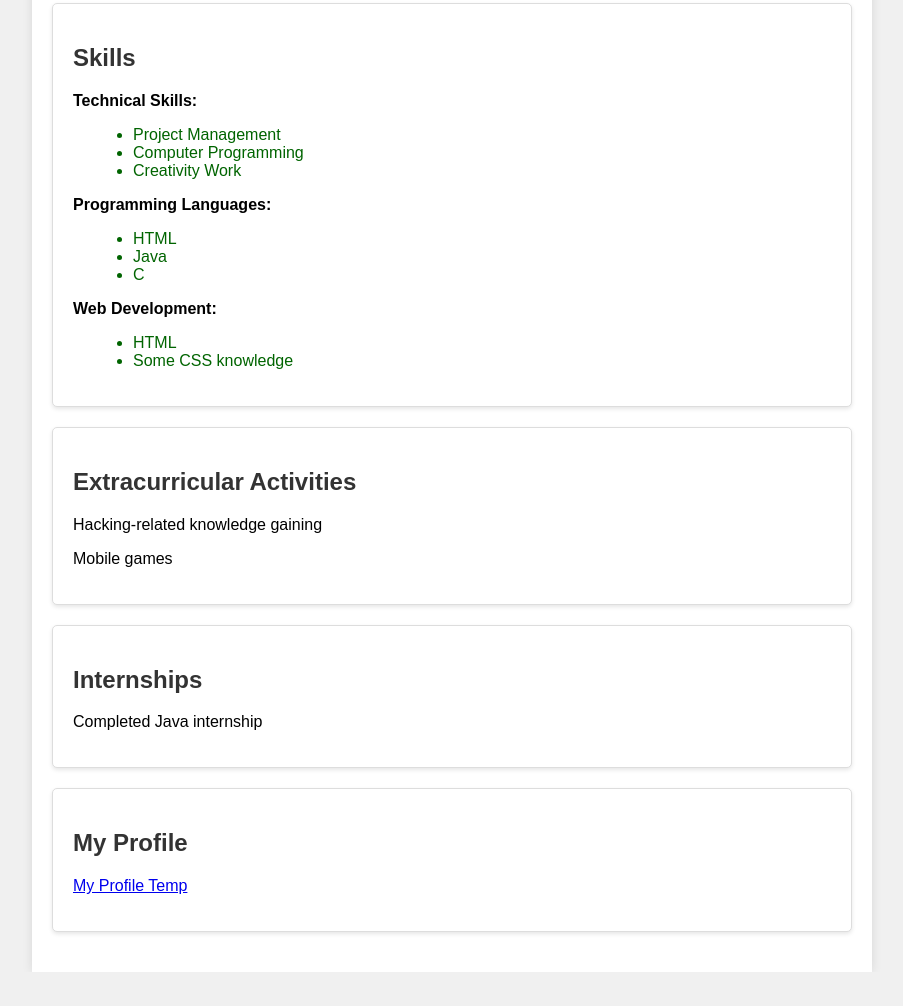
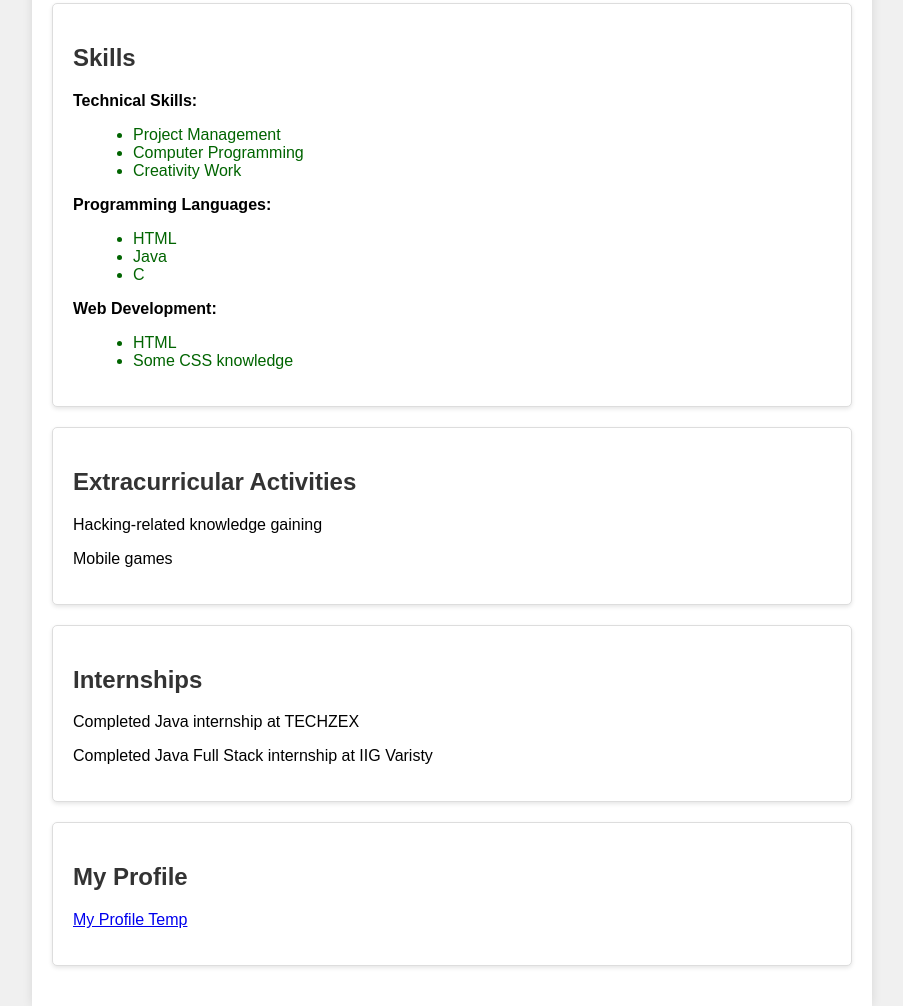
Before and after one commit to sidik11/resume, a plain HTML site: page index.html in a window 1280 px wide. Shown: the part 809-1815 px from the top of the page, without its empty margins (188-1091 px from the left). Before the commit the page ends 1781 px from the top, so only its background shows below. Drawn offline with Linux system fonts and the light colour scheme.

Commit message:
Update index.html

```diff
--- a/index.html
+++ b/index.html
@@ -109,7 +109,8 @@
 
     <div class="section">
       <h2>Internships</h2>
-      <p>Completed Java internship</p>
+      <p>Completed Java internship at TECHZEX</p>
+      <p>Completed Java Full Stack internship at IIG Varisty</p>
     </div>
 
     <!-- New section with the link -->
```
